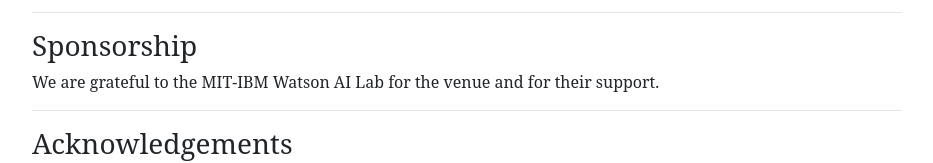
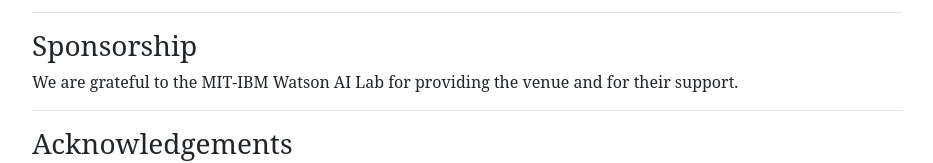
Before and after one commit to NECV2022/NECV2022.github.io, a plain HTML site: page index.html in a window 1280 px wide. Shown: the part 1446-1609 px from the top of the page, without its empty margins (173-1106 px from the left). Drawn offline with Linux system fonts and the light colour scheme.

Commit message:
updating website

```diff
--- a/index.html
+++ b/index.html
@@ -247,7 +247,7 @@
     <div class="container w-75">
         <hr>
         <h3>Sponsorship</h3>
-        <p>We are grateful to the MIT-IBM Watson AI Lab for the venue and for their support.</p>
+        <p>We are grateful to the MIT-IBM Watson AI Lab for providing the venue and for their support.</p>
     </div>
 
     <div class="container w-75">
```
